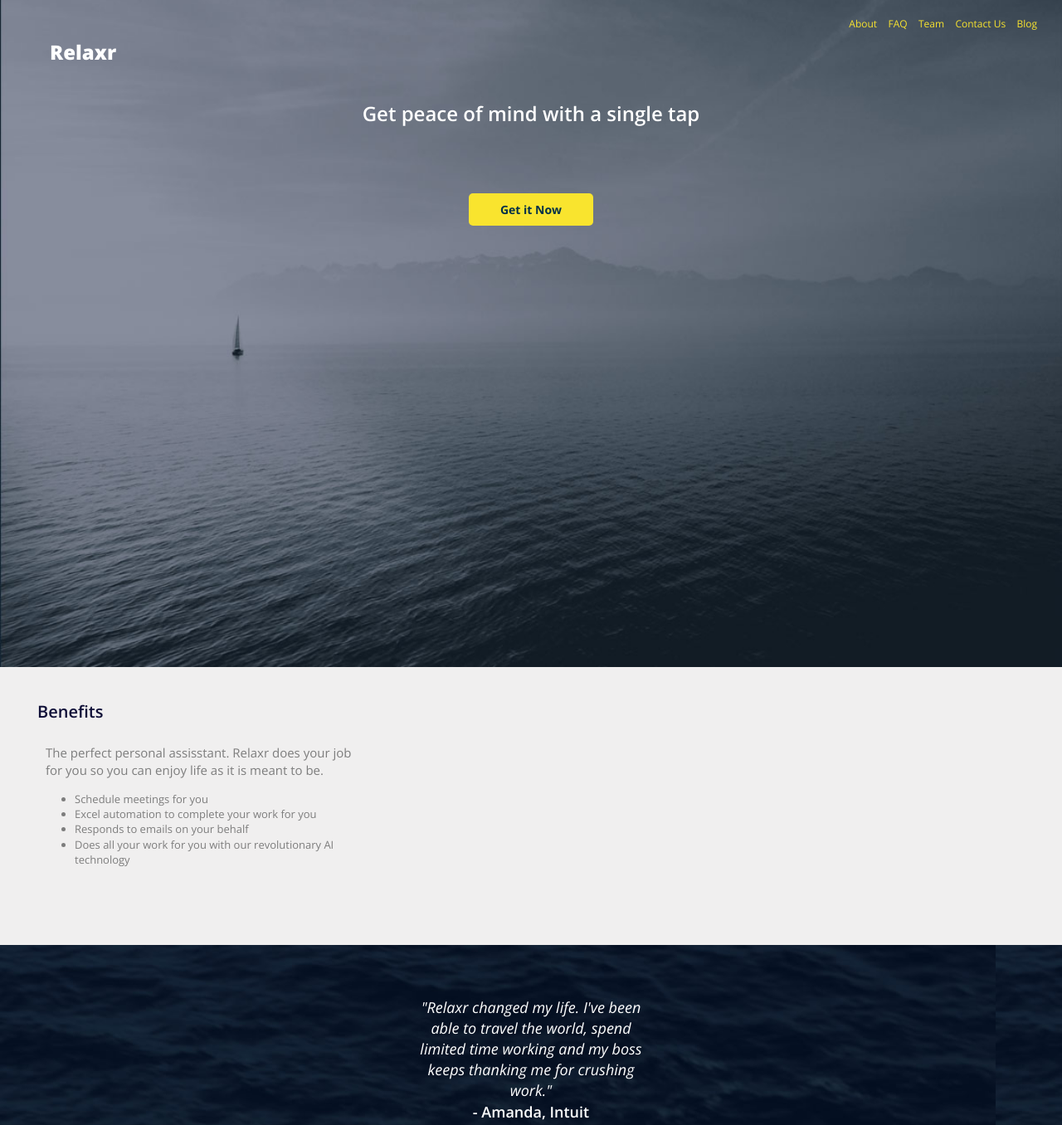
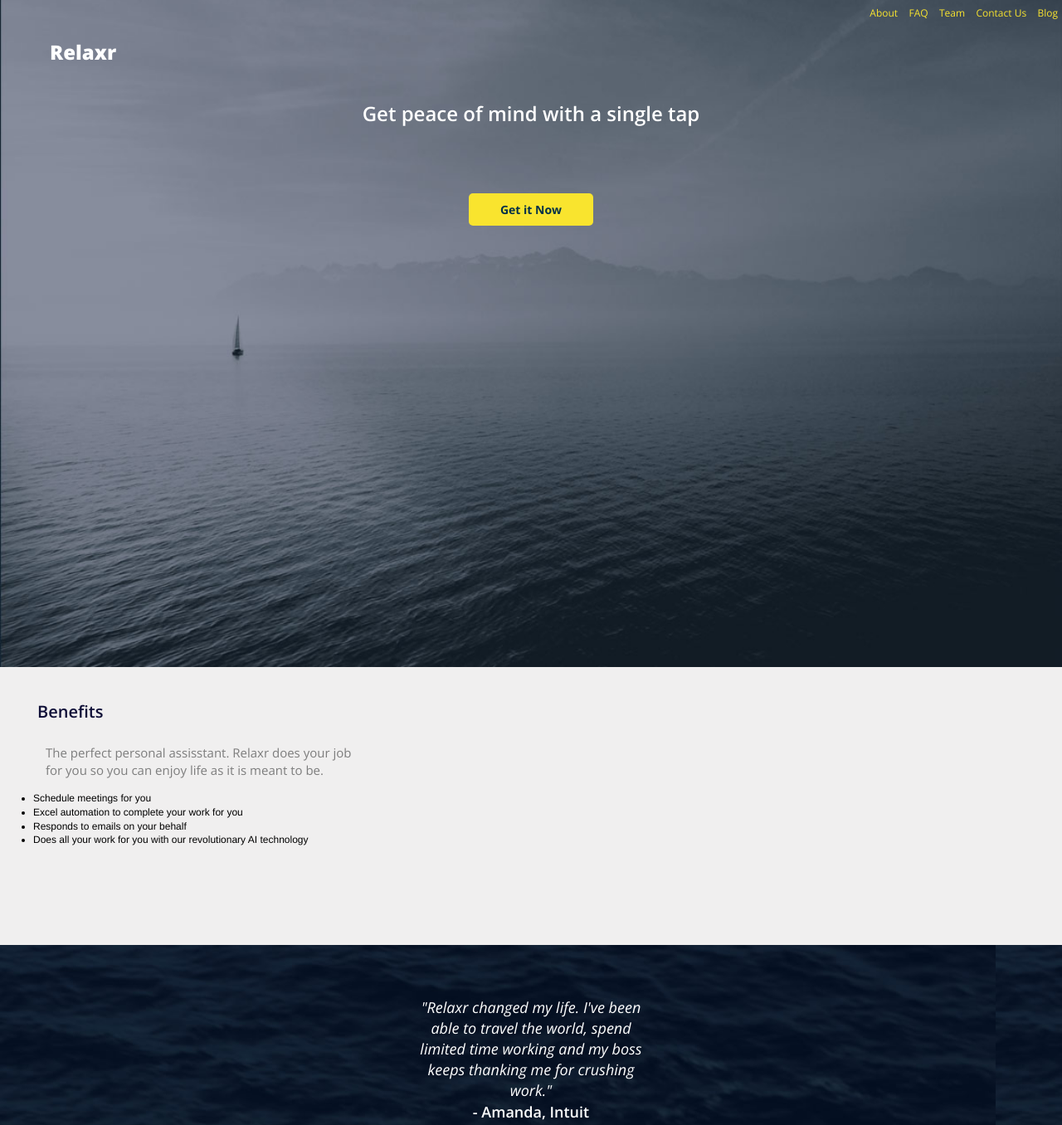
Before and after one commit to megganeturner/relaxr-landing-page, a plain HTML site: page index.html in a window 1280 px wide. Shown: the top 1356 px of the page at 83% size. Drawn offline with nearby package versions, Linux system fonts and the light colour scheme.

Commit message:
fixed nav

```diff
--- a/css/main.css
+++ b/css/main.css
@@ -80,10 +80,6 @@ a {
   background-size: 100% 100%;
 
 }
-#container nav {
-  float: right;
-  padding: 25px;
-}
 #container a {
   font-family: "Open Sans", sans-serif;
   padding: 5px;
@@ -104,15 +100,6 @@ a {
 .blog header h1 a {
   text-decoration: none;
   color: #ffffff;
-}
-.blog nav {
-  float: right;
-  margin: 40px;
-}
-.blog nav a {
-  text-decoration: none;
-  padding: 15px;
-  color: #f9e42e;
 }
 header h1 {
   color: #FFFFFF;
@@ -169,15 +156,7 @@ h3 {
   margin-left: 55px;
 
 }
-ul {
-  font-family: "Open Sans", sans-serif;
-  font-weight: 300;
-  font-size: 13px;
-  color: #7D7D7D;
-  padding: 0 0 30px 30px;
-  width: 400px;
-  margin-left: 60px;
-}
+
 .quote {
   background: url(../images/testimonial_bg.jpg);
   height: 250px;
@@ -262,6 +241,22 @@ footer p {
 }
 
 
+
+header nav a {
+  color: #f9e42e;
+  padding: 15px;
+}
+header nav ul {
+  float: right;
+  display: inline;
+  list-style-type: none;
+}
+header li {
+  display: inline;
+}
+.blog ul {
+  margin-top: 40px;
+}
 .content {
   float: left;
   width: 700px;
@@ -376,7 +371,9 @@ aside .more {
   }
 }
 
+@media (max-width: 1060px) {
 
+}
 
 
 /******************************************
--- a/index.html
+++ b/index.html
@@ -17,11 +17,13 @@
 			<header>
 				<div id="container">
 					<nav>
-						<a href="index.html">About</a>
-						<a href="#">FAQ</a>
-						<a href="#">Team</a>
-						<a href="#">Contact Us</a>
-						<a href="blog.html">Blog</a>
+						<ul>
+							<li><a href="#">About</a></li>
+							<li><a href="#">FAQ</a></li>
+							<li><a href="#">Team</a></li>
+							<li><a href="#">Contact Us</a></li>
+							<li><a href="blog.html">Blog</a></li>
+						</ul>
 					</nav>
 					<h1>Relaxr</h1>
 					<h2>Get peace of mind with a single tap</h2>
```
Also changed, not shown: blog.html (+8 -6 lines).
